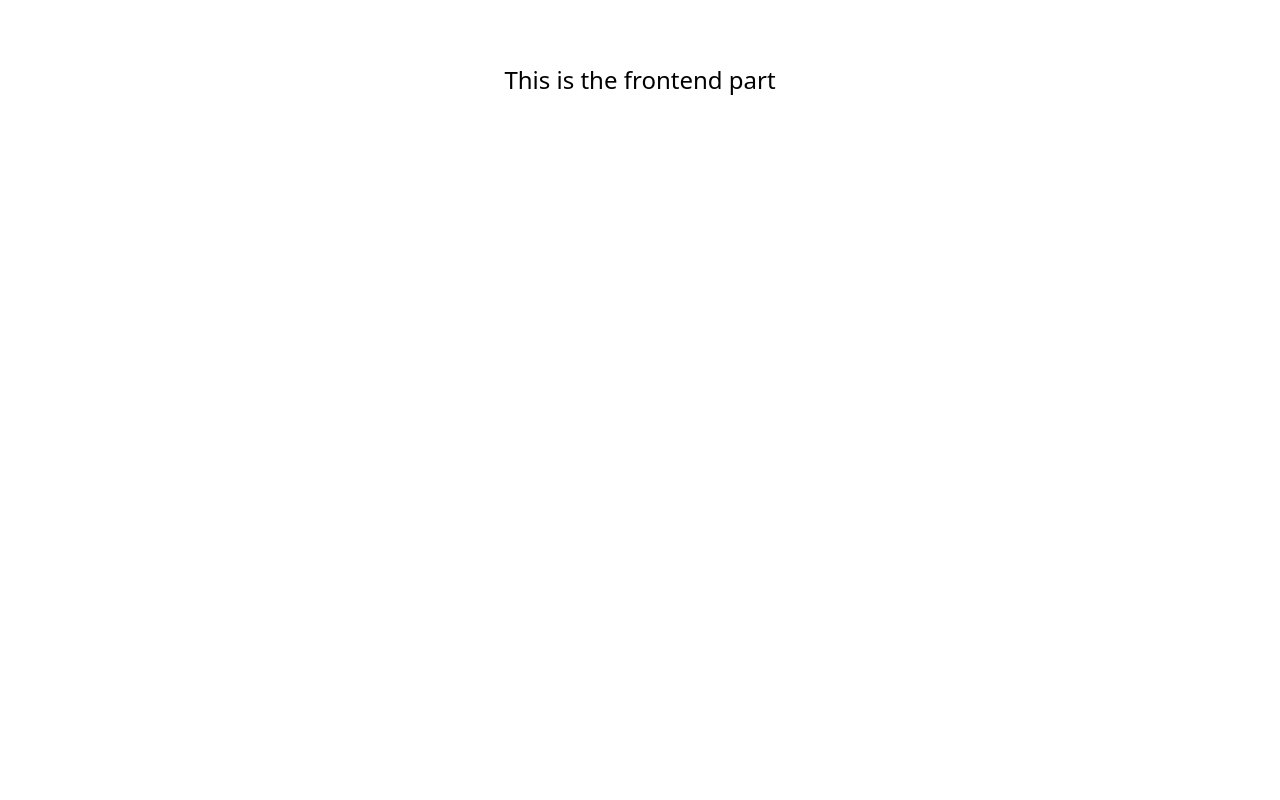
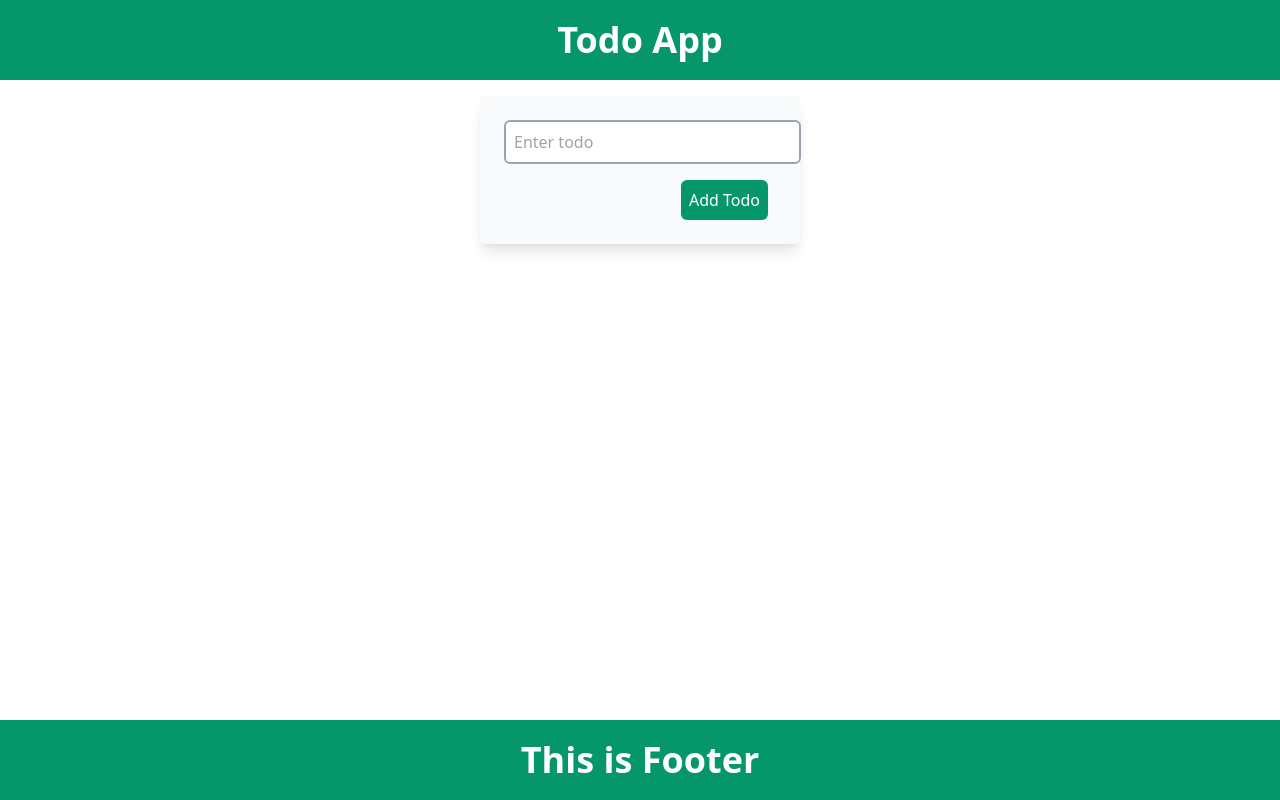
Before and after one commit to shubhammindfire/PHP_assignments, a React (Create React App) app in the folder todo/: page / in a window 1280 px wide. Built offline with nearby package versions, Linux system fonts and the light colour scheme.

Commit message:
Feature: Frontend UI build

```diff
--- a/todo/src/App.css
+++ /dev/null
@@ -1,37 +0,0 @@
-.App {
-  text-align: center;
-}
-
-.App-logo {
-  height: 40vmin;
-  pointer-events: none;
-}
-
-@media (prefers-reduced-motion: no-preference) {
-  .App-logo {
-    animation: App-logo-spin infinite 20s linear;
-  }
-}
-
-.App-header {
-  min-height: 100vh;
-  display: flex;
-  flex-direction: column;
-  align-items: center;
-  justify-content: center;
-  font-size: calc(10px + 2vmin);
-  color: white;
-}
-
-.App-link {
-  color: #61dafb;
-}
-
-@keyframes App-logo-spin {
-  from {
-    transform: rotate(0deg);
-  }
-  to {
-    transform: rotate(360deg);
-  }
-}
--- a/todo/src/App.js
+++ b/todo/src/App.js
@@ -1,9 +1,11 @@
+import Home from "./frontend/components/Home.js";
+
 function App() {
-  return (
-    <div className="App">
-      <p className="text-center text-2xl my-16">This is the frontend part</p>
-    </div>
-  );
+    return (
+        <div className="App">
+            <Home />
+        </div>
+    );
 }
 
 export default App;
--- /dev/null
+++ b/todo/src/frontend/components/Content/ui/Card.js
@@ -0,0 +1,27 @@
+import React from "react";
+
+function Card() {
+    function handleClick(e) {
+        console.log("The link was clicked.");
+        alert("Press");
+    }
+    return (
+        <div className="rounded w-80 m-4 bg-gray-50 shadow-lg p-6 align-middle">
+            <input
+                type="text"
+                placeholder="Enter todo"
+                size="25"
+                className="block m-auto px-2 border-gray-400 focus:border-black border-2 leading-10 rounded-md"
+            />
+            <button
+                type="button"
+                onClick={handleClick}
+                className="block float-right p-2 mt-4 mx-2 bg-green-600 text-white rounded-md"
+            >
+                Add Todo
+            </button>
+        </div>
+    );
+}
+
+export default Card;
--- /dev/null
+++ b/todo/src/frontend/components/Content/ui/Content.js
@@ -0,0 +1,13 @@
+import React from "react";
+import Card from "./Card.js";
+
+function Content() {
+    return (
+        <div className="flex justify-center items-center">
+            <Card />
+            {/* <TodoList /> */}
+        </div>
+    );
+}
+
+export default Content;
--- /dev/null
+++ b/todo/src/frontend/components/Content/ui/TodoList.js
@@ -0,0 +1,12 @@
+import React from "react";
+import TodoListItem from "./TodoListItem.js";
+
+function TodoList() {
+    return (
+        <div>
+            <TodoListItem />
+        </div>
+    );
+}
+
+export default TodoList;
--- /dev/null
+++ b/todo/src/frontend/components/Content/ui/TodoListItem.js
@@ -0,0 +1,7 @@
+import React from "react";
+
+function TodoListItem() {
+    return <div></div>;
+}
+
+export default TodoListItem;
--- /dev/null
+++ b/todo/src/frontend/components/Content/utils/getAllTodo.js
@@ -0,0 +1,16 @@
+function getAllTodo() {
+    let result = {};
+
+    var xhttp = new XMLHttpRequest();
+    xhttp.open("GET", "./../../../backend/utils/getAllTodo.php", true);
+    xhttp.send();
+    xhttp.onload = function () {
+        if (this.status === 200) {
+            result = JSON.parse(this.responseText);
+        }
+    };
+
+    return result;
+}
+
+export default getAllTodo;
--- /dev/null
+++ b/todo/src/frontend/components/Footer.js
@@ -0,0 +1,13 @@
+import React from "react";
+
+function Footer() {
+    return (
+        <div>
+            <div className="fixed bottom-0 w-full h-20 bg-green-600 text-white flex justify-center items-center">
+                <p className="text-4xl font-bold">This is Footer</p>
+            </div>
+        </div>
+    );
+}
+
+export default Footer;
--- /dev/null
+++ b/todo/src/frontend/components/Header.js
@@ -0,0 +1,11 @@
+import React from "react";
+
+function Header() {
+    return (
+        <div className="sticky top-0 w-full h-20 bg-green-600 text-white flex justify-center items-center">
+            <p className="text-4xl font-bold">Todo App</p>
+        </div>
+    );
+}
+
+export default Header;
--- /dev/null
+++ b/todo/src/frontend/components/Home.js
@@ -0,0 +1,16 @@
+import React from "react";
+import Header from "./Header.js";
+import Content from "./Content/ui/Content.js";
+import Footer from "./Footer.js";
+
+function Home() {
+    return (
+        <div>
+            <Header />
+            <Content />
+            <Footer />
+        </div>
+    );
+}
+
+export default Home;
```
Also changed, not shown: todo/src/logo.svg (deleted), 1 other file (tests, documents, lock files or other folders).
